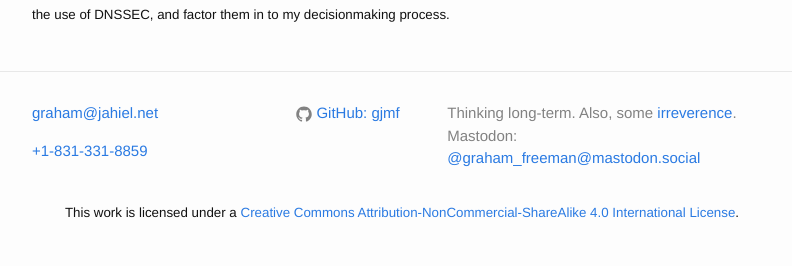
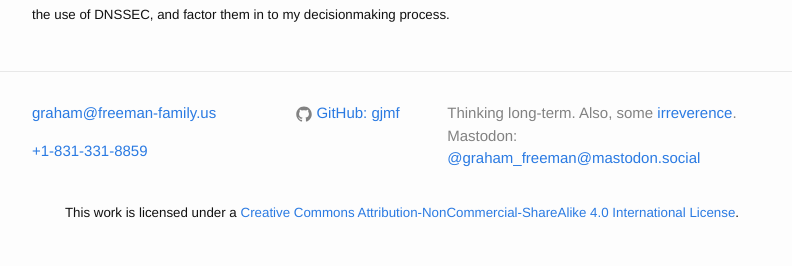
Before and after one commit to gjmf/gjmf.github.io, a Jekyll site: the page built from index.html, in a window 1280 px wide. Shown: the part 1188-1454 px from the top of the page, without its empty margins (238-1030 px from the left). Built offline with Jekyll 4.4.1, drawn with Linux system fonts in a browser that asks for light colours.

Commit message:
Update _config.yml
New email

```diff
--- a/_config.yml
+++ b/_config.yml
@@ -1,6 +1,6 @@
 # Site settings
 title: Graham Freeman - SuperNerdDad
-email: graham@jahiel.net
+email: graham@freeman-family.us
 tel: +1-831-331-8859
 description: > # this means to ignore newlines until "baseurl:"
   Thinking long-term. Also, some <a href=https://xkcd.com/288/ target=_blank>irreverence</a>. Mastodon: <a rel="me" href="https://mastodon.social/@graham_freeman">@graham_freeman@mastodon.social</a>
```
